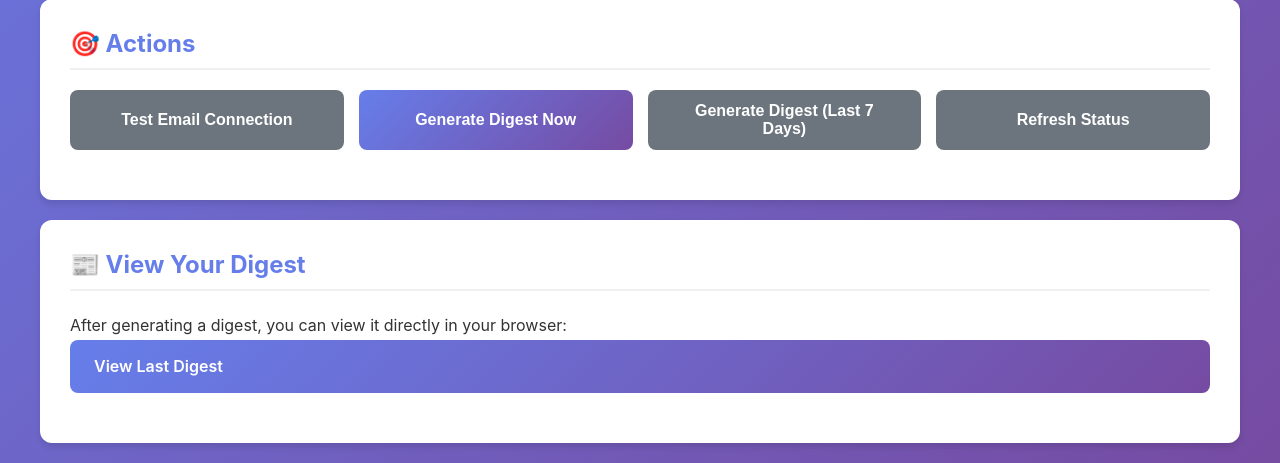
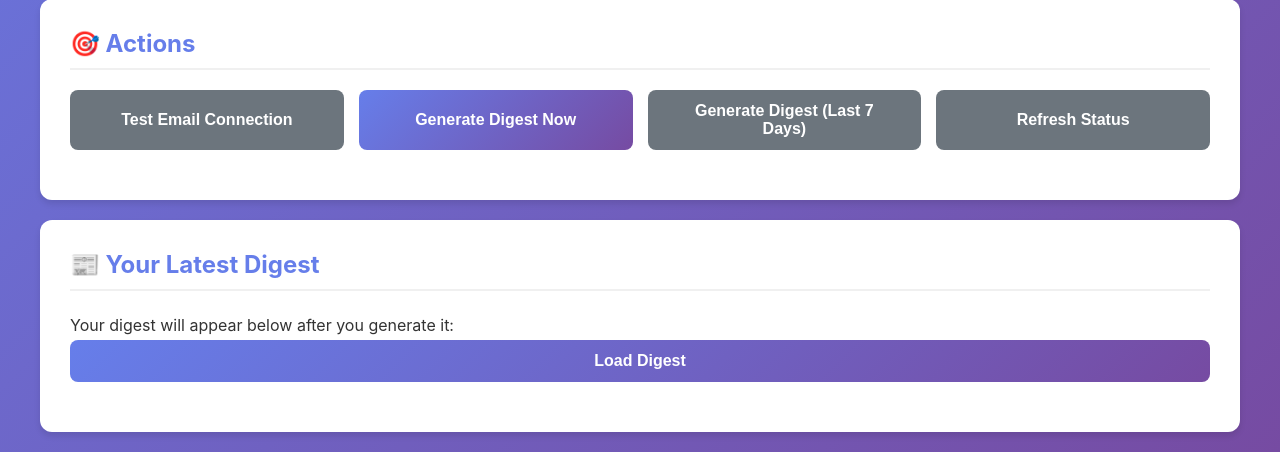
Before and after one commit to coachmaria77-stack/newsletter-digest-app, a Flask app: page / in a window 1280 px wide. Shown: the part 632-1095 px from the top of the page. Run offline with Flask 3, Linux system fonts and the light colour scheme.

Commit message:
Update index.html

```diff
--- a/templates/index.html
+++ b/templates/index.html
@@ -110,13 +110,16 @@
 
             <!-- View Digest -->
             <div class="card">
-                <h2>📰 View Your Digest</h2>
+                <h2>📰 Your Latest Digest</h2>
                 <div class="instructions">
-                    <p>After generating a digest, you can view it directly in your browser:</p>
+                    <p>Your digest will appear below after you generate it:</p>
                     <div class="actions">
-                        <a href="/view-digest" target="_blank" class="btn btn-primary" style="text-decoration: none; display: inline-block;">
-                            View Last Digest
-                        </a>
+                        <button id="loadDigest" class="btn btn-primary">
+                            Load Digest
+                        </button>
+                    </div>
+                    <div id="digestContent" style="margin-top: 20px; display: none;">
+                        <iframe id="digestFrame" style="width: 100%; min-height: 800px; border: 1px solid #e0e0e0; border-radius: 8px;"></iframe>
                     </div>
                 </div>
             </div>
```
